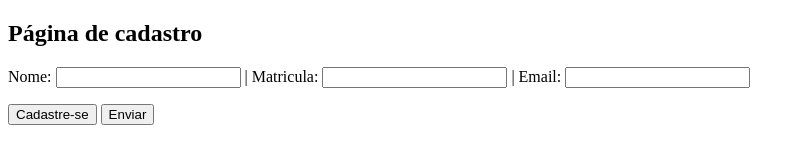
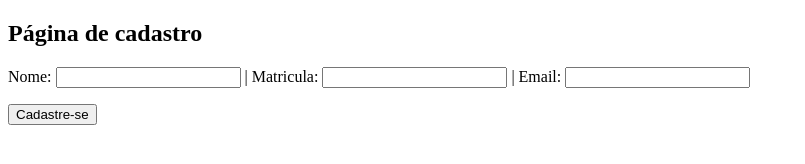
Before and after one commit to Jefersony/si1-lab1, a plain HTML site: page estatica-simples/cadastro.html in a window 1280 px wide. Shown: the whole page, without its empty margins (0-805 px from the left). Drawn offline with Linux system fonts and the light colour scheme.

Commit message:
Pg de cadastro feita. Falta linkar o botão. Retirada de input desnecessario.

```diff
--- a/estatica-simples/cadastro.html
+++ b/estatica-simples/cadastro.html
@@ -13,7 +13,7 @@
     </p>
     <p>
         <button accesskey="index.html">Cadastre-se</button>
-        <input type = "submit" name="Envia" value="Enviar" />
+
     </p>
 
 </body>
```
